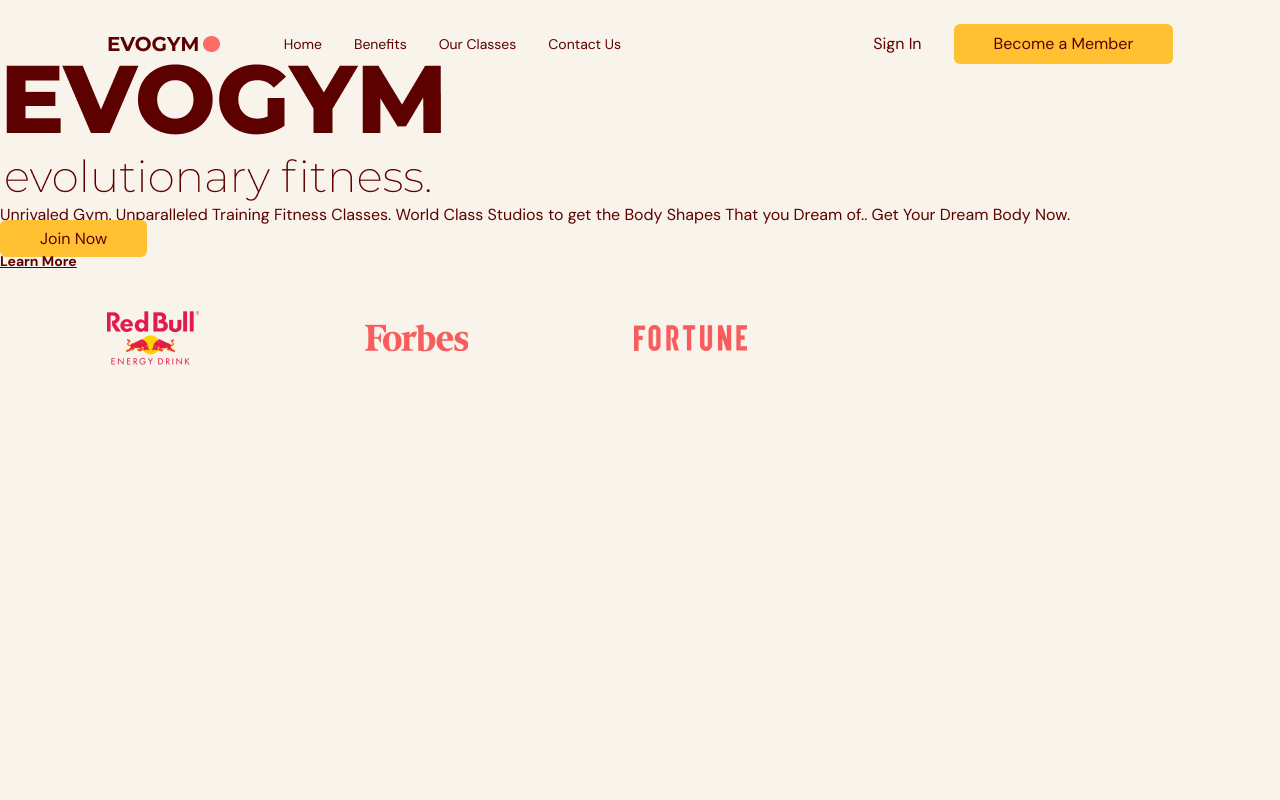
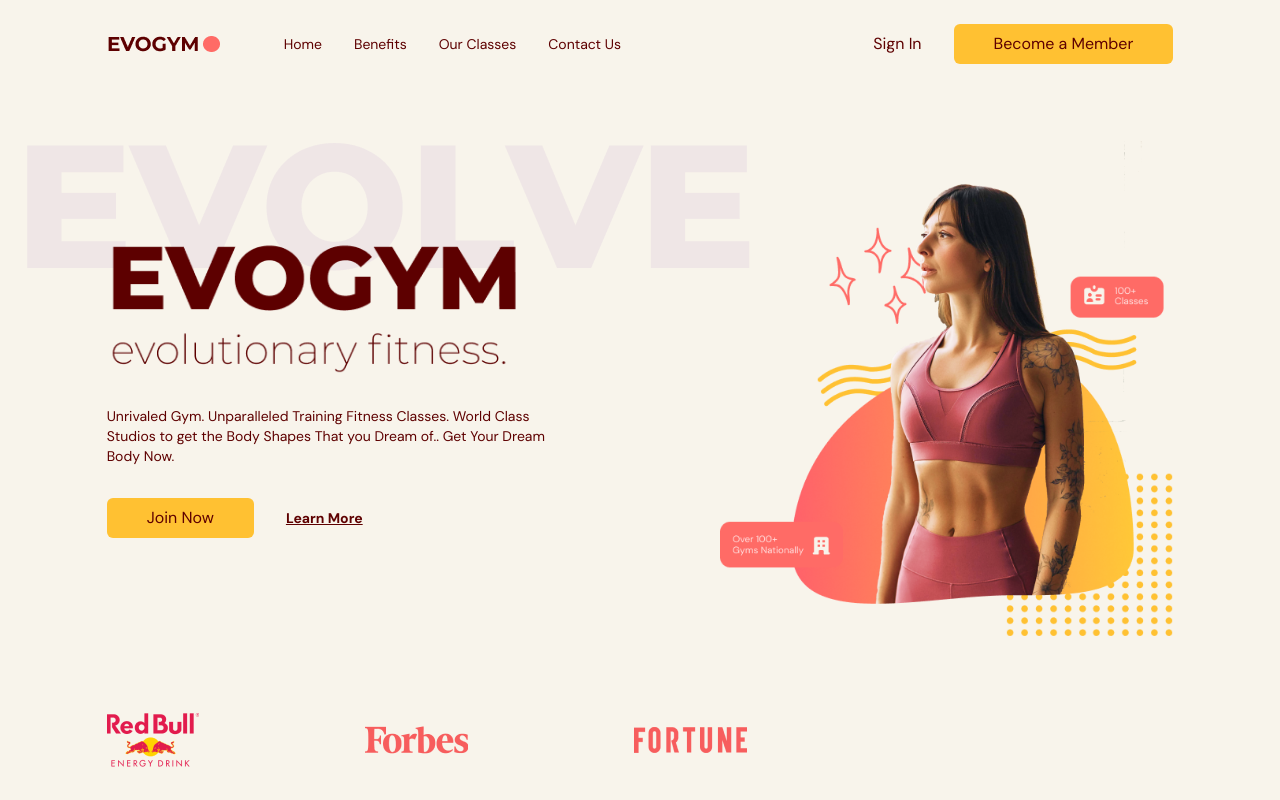
Before and after one commit to ayseldilan/gym, a React (Vite) app: page / in a window 1280 px wide. Shown: the top 800 px of the page. Built offline with nearby package versions, Linux system fonts and the light colour scheme.

Commit message:
working on benefit page

```diff
--- a/src/App.tsx
+++ b/src/App.tsx
@@ -1,7 +1,9 @@
 import Navbar from "@/scenes/navbar";
+import Home from '@/scenes/home';
+import Benefits from "@/scenes/benefits";
 import { useEffect, useState } from "react";
 import { SelectedPage } from "@/shared/types";
-import Home from '@/scenes/home';
+
 
 function App() {
   const [selectedPage, setSelectedPage] = useState<SelectedPage>(
@@ -29,7 +31,8 @@
         setSelectedPage={setSelectedPage}
       />
 
-      <Home setSelectedPage={setSelectedPage}/>
+      <Home setSelectedPage={setSelectedPage} />
+      <Benefits setSelectedPage={setSelectedPage} />
 
     </div>
   );
--- /dev/null
+++ b/src/scenes/benefits/index.tsx
@@ -0,0 +1,30 @@
+
+import HText from "@/shared/HText";
+import { SelectedPage } from "@/shared/types";
+import { motion } from "framer-motion";
+
+
+type Props = {
+    setSelectedPage: (value: SelectedPage) => void;
+};
+
+const Benefits = ({setSelectedPage}: Props) => {
+  return (<section
+  id="benefits"
+  className="mx-auto min-h-full w-5/6 py-20">
+  <motion.div
+  className="mt-5 rounded-md border-2 border-gray-100 px-5 py-16 text-center"
+>
+    <div>
+        <HText>MORE THAN JUST GYM.</HText>
+        <p className="my-5 text-sm">
+
+        </p>
+    </div>
+ </motion.div>
+
+</section>
+  );
+};
+
+export default Benefits;
--- a/src/scenes/home/index.tsx
+++ b/src/scenes/home/index.tsx
@@ -2,43 +2,66 @@
 import { SelectedPage } from "@/shared/types";
 import ActionButton from "@/shared/ActionButton";
 import HomePageText from "@/assets/HomePageText.png";
+import HomePageGraphic from "@/assets/HomePageGraphic.png";
 import SponsorRedBull from "@/assets/SponsorRedBull.png";
 import SponsorForbes from "@/assets/SponsorForbes.png";
 import SponsorFortune from "@/assets/SponsorFortune.png";
 import AnchorLink from "react-anchor-link-smooth-scroll";
-
+import { motion } from "framer-motion";
 
 type Props = {
   setSelectedPage: (value: SelectedPage) => void;
-}
+};
 
-const Home= ({ setSelectedPage}: Props) => {
-    const isAboveMediumScreens = useMediaQuery("(min-width:1060px)")
-  return <section id="home" className="gap-16 bg-gray-20 py-10 md:h-full md:pb-0">
+const Home = ({ setSelectedPage }: Props) => {
+  const isAboveMediumScreens = useMediaQuery("(min-width:1060px)");
 
+  return (
+    <section id="home" className="gap-16 bg-gray-20 py-10 md:h-full md:pb-0">
       {/* IMAGE AND MAIN HEADER */}
-    <div>
+      <motion.div
+        className="mx-auto w-5/6 items-center justify-center md:flex md:h-5/6"
+        onViewportEnter={() => setSelectedPage(SelectedPage.Home)}
+      >
         {/* MAIN HEADER */}
-        <div>
-        {/*HEADINGS */}
-            <div>
-                <div>
-                    <div>
-                        <img alt="home-page-text" src={HomePageText}></img>
+        <div className="z-10 mt-32 md:basis-3/5">
+          {/* HEADINGS */}
+          <motion.div
+            className="md:-mt-20"
+            initial="hidden"
+            whileInView="visible"
+            viewport={{ once: true, amount: 0.5 }}
+            transition={{ duration: 0.5 }}
+            variants={{
+              hidden: { opacity: 0, x: -50 },
+              visible: { opacity: 1, x: 0 },
+            }}
+          >
+            <div className="relative">
+              <div className="before:absolute before:-top-20 before:-left-20 before:z-[-1] md:before:content-evolvetext">
+                <img alt="home-page-text" src={HomePageText} />
               </div>
             </div>
 
-                <p>
+            <p className="mt-8 text-sm">
               Unrivaled Gym. Unparalleled Training Fitness Classes. World Class
               Studios to get the Body Shapes That you Dream of.. Get Your Dream
               Body Now.
+            </p>
+          </motion.div>
 
-                </p>
-
-             </div>
-
-             {/*ACTION BUTTON */}
-             <div>
+          {/* ACTIONS */}
+          <motion.div
+            className="mt-8 flex items-center gap-8"
+            initial="hidden"
+            whileInView="visible"
+            viewport={{ once: true, amount: 0.5 }}
+            transition={{ delay: 0.2, duration: 0.5 }}
+            variants={{
+              hidden: { opacity: 0, x: -50 },
+              visible: { opacity: 1, x: 0 },
+            }}
+          >
             <ActionButton setSelectedPage={setSelectedPage}>
               Join Now
             </ActionButton>
@@ -49,21 +72,19 @@
             >
               <p>Learn More</p>
             </AnchorLink>
+          </motion.div>
         </div>
 
+        {/* IMAGE */}
+        <div
+          className="flex basis-3/5 justify-center md:z-10
+              md:ml-40 md:mt-16 md:justify-items-end"
+        >
+          <img alt="home-pageGraphic" src={HomePageGraphic} />
         </div>
+      </motion.div>
 
-    </div>
-
-
-
-
-
-
-    {/*IMAGES*/}
-    <div></div>
-
-    {/*SPONSORS */}
+      {/* SPONSORS */}
       {isAboveMediumScreens && (
         <div className="h-[150px] w-full bg-primary-100 py-10">
           <div className="mx-auto w-5/6">
@@ -75,8 +96,8 @@
           </div>
         </div>
       )}
-
     </section>
-}
+  );
+};
 
 export default Home;
--- /dev/null
+++ b/src/shared/HText.tsx
@@ -0,0 +1,13 @@
+import React from "react";
+
+type Props = {
+  children: React.ReactNode;
+};
+
+const HText = ({ children }: Props) => {
+  return (
+    <h1 className="basis-3/5 font-montserrat text-3xl font-bold">{children}</h1>
+  );
+};
+
+export default HText;
```
Lines whose indentation alone changed are shown as unchanged.
